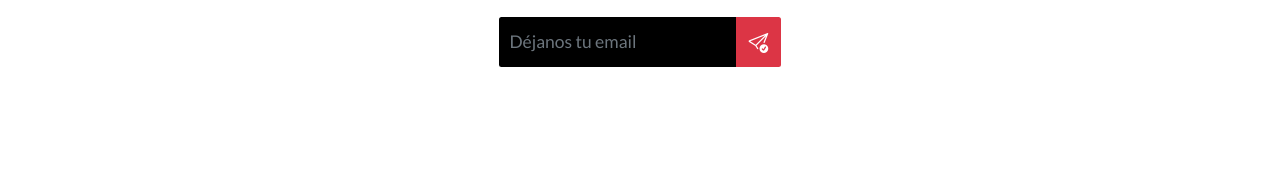
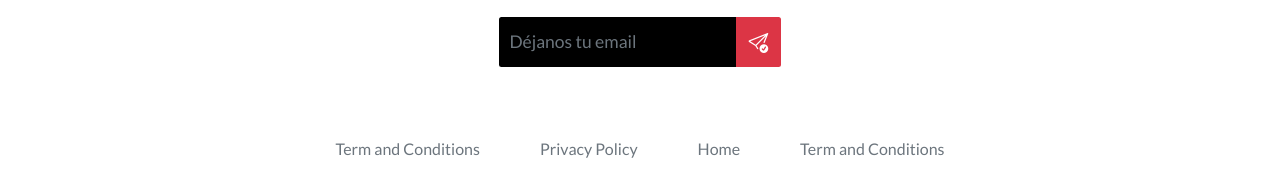
Before and after one commit to agilardino/cosmia, a plain HTML site: page index.html in a window 1280 px wide. Shown: the part 3562-3757 px from the top of the page. Before the commit the page ends 3689 px from the top, so only its background shows below. Drawn offline with nearby package versions, Linux system fonts and the light colour scheme.

Commit message:
agregado footer

```diff
--- a/css/styles.sass
+++ b/css/styles.sass
@@ -231,6 +231,8 @@ footer
     .input-group
         height: 50px
         width: 25%
+        @media (max-width: 768px)
+            width: 100%
         input[type="text"]
             font-size: 1.75rem
             font-family: $main-text
--- a/index.html
+++ b/index.html
@@ -127,6 +127,16 @@
                   </div>
             </div>
         </div>
+        <div class="row my-5">
+            <div class="col">
+                <div class="d-flex justify-content-center flex-column flex-sm-row">
+                    <div class="p-5 text-secondary">Term and Conditions</div>
+                    <div class="p-5 text-secondary">Privacy Policy</div>
+                    <div class="p-5 text-secondary">Home</div>
+                    <div class="p-5 text-secondary">Term and Conditions</div>
+                </div>
+            </div>
+        </div>
     </div>
    </footer>
 
```
Also changed, not shown: css/styles.css, 1 other file.
